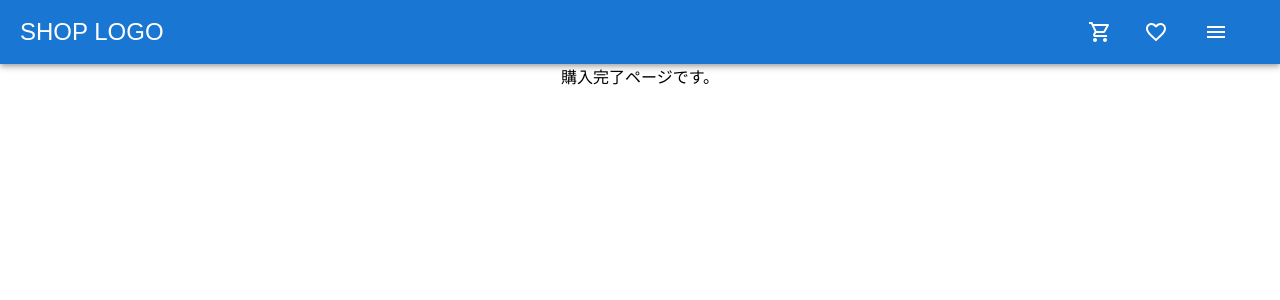
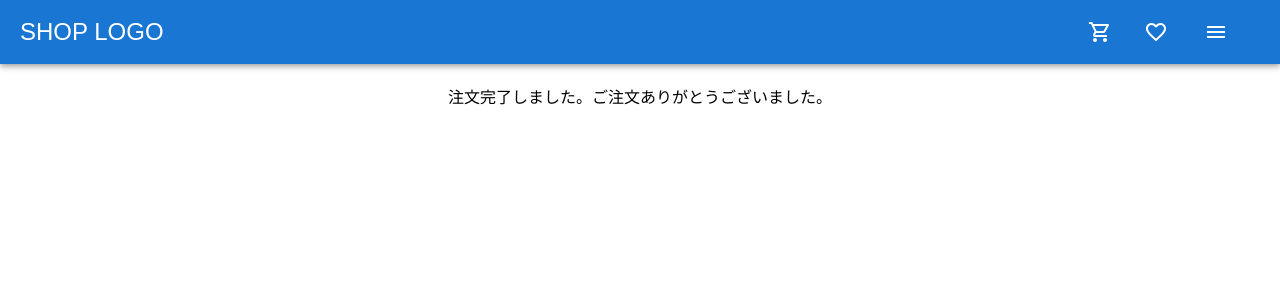
Before and after one commit to Onepiece2424/shampoo_ec_site, a React (Create React App) app in the folder frontend/: page /thanks in a window 1280 px wide. Shown: the top 300 px of the page. Built offline with nearby package versions, Linux system fonts and the light colour scheme.

Commit message:
feat:注文完了ページのテキスト変更

```diff
--- a/frontend/src/App.css
+++ b/frontend/src/App.css
@@ -74,3 +74,8 @@
     width: 80%;
   }
 }
+
+/*注文完了ページ*/
+.thanks-text {
+  margin: 20px 10px;
+}
--- a/frontend/src/components/thanks/Thanks.jsx
+++ b/frontend/src/components/thanks/Thanks.jsx
@@ -2,8 +2,8 @@ import React from 'react'
 
 const Thanks = () => {
   return (
-    <div>
-      購入完了ページです。
+    <div className='thanks-text'>
+      注文完了しました。ご注文ありがとうございました。
     </div>
   )
 }
```
